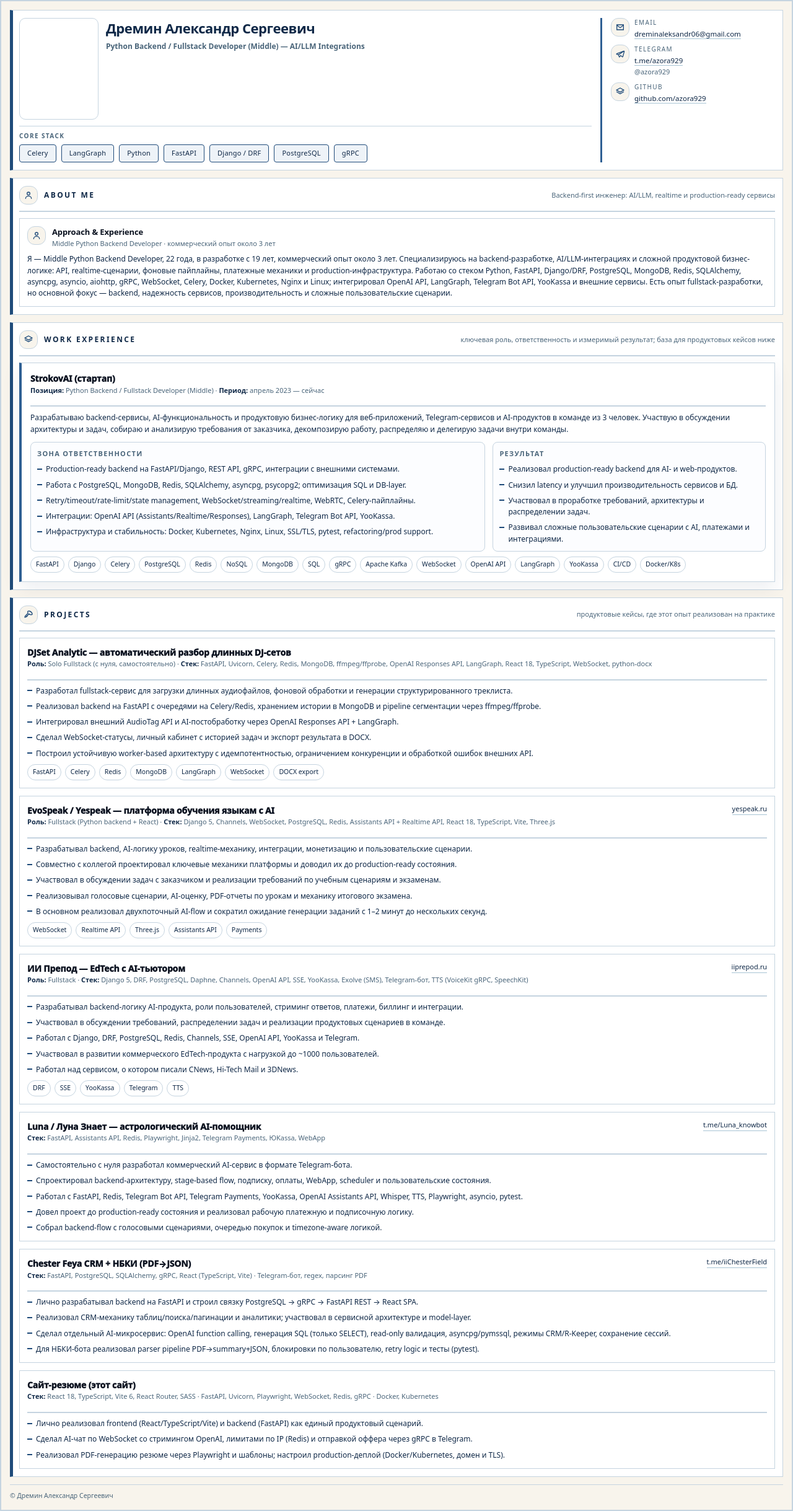
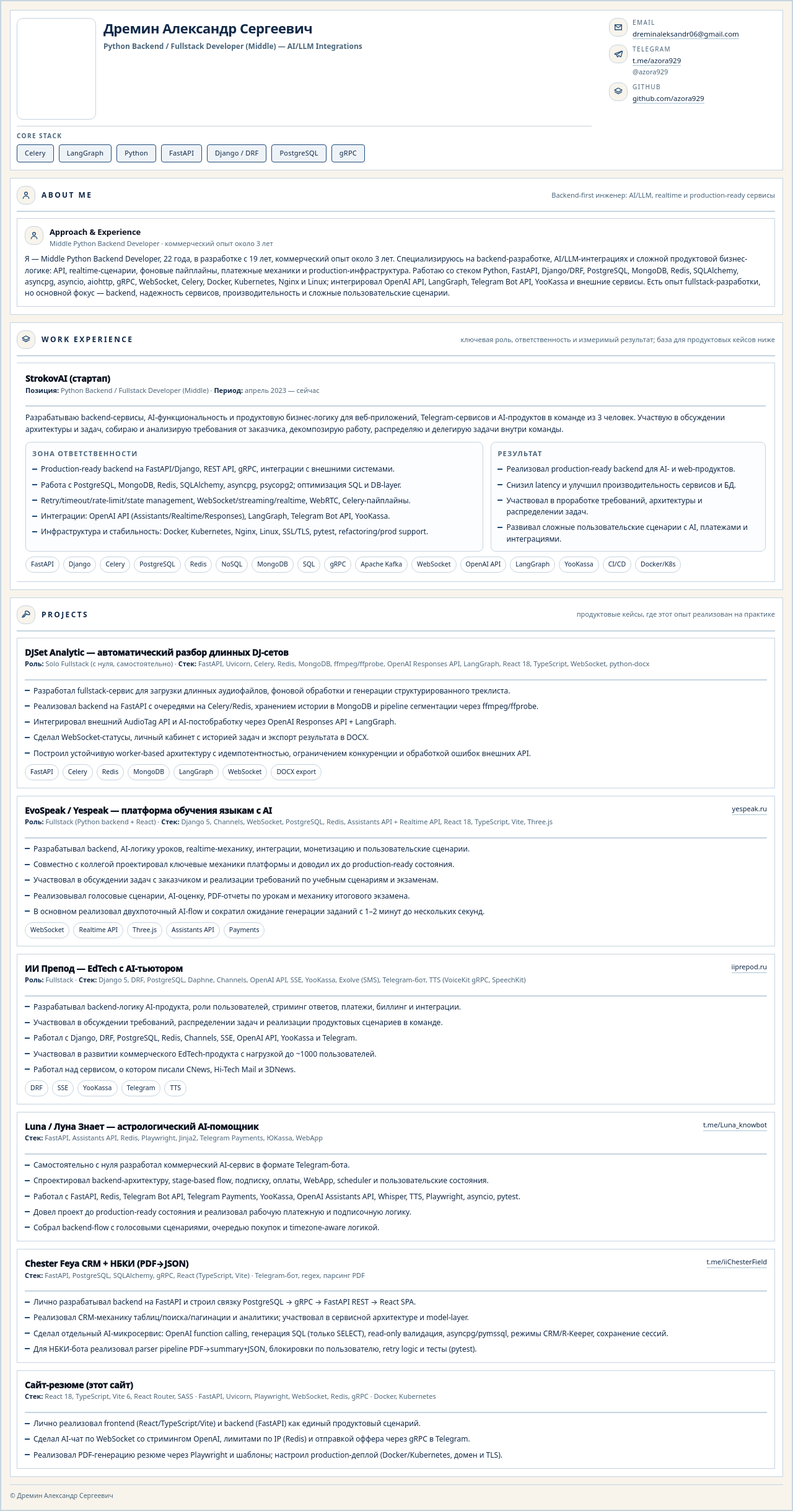
Before and after one commit to azora929/myResume, a Python web app: template webApp/assets/templates/template.html in a window 1280 px wide. Shown: the whole page at 62% size. Run offline with Jinja, Linux system fonts and the light colour scheme; the template is opened without the code that fills it, so the values that code supplies are empty; some libraries are stand-ins or nearby versions.

Commit message:
Фиксы

```diff
--- a/webApp/assets/templates/template.html
+++ b/webApp/assets/templates/template.html
@@ -48,7 +48,6 @@
       gap:14px;
       padding:12px 14px 12px 10px;
       border:1px solid var(--line);
-      border-left:5px solid var(--accent);
       background:var(--panel);
     }
     .top-main{
@@ -120,7 +119,7 @@
 
     .contacts{
       min-width:280px;
-      border-left:3px solid var(--accent2);
+      border-left:0;
       padding-left:14px;
     }
     .c-row{
@@ -142,7 +141,6 @@
     .strip{
       margin-top:12px;
       border:1px solid var(--line);
-      border-left:5px solid var(--accent);
       background:var(--panel);
       padding:12px 12px 12px 10px;
     }
@@ -237,8 +235,7 @@
     }
     .proj--experience{
       padding:14px;
-      border-left:4px solid var(--accent2);
-      box-shadow: 0 10px 28px rgba(15, 40, 71, 0.08);
+      border-left:0;
     }
     .experience-lead{
       margin:0 0 10px;
--- a/webApp/router/api_router.py
+++ b/webApp/router/api_router.py
@@ -35,7 +35,7 @@ class ApiRouter:
         return FileResponse(
             path=pdf_path,
             media_type="application/pdf",
-            filename="resume.pdf",
+            filename="Дремин_Александр_Сергеевич.pdf",
             background=background_tasks,
         )
 
```
